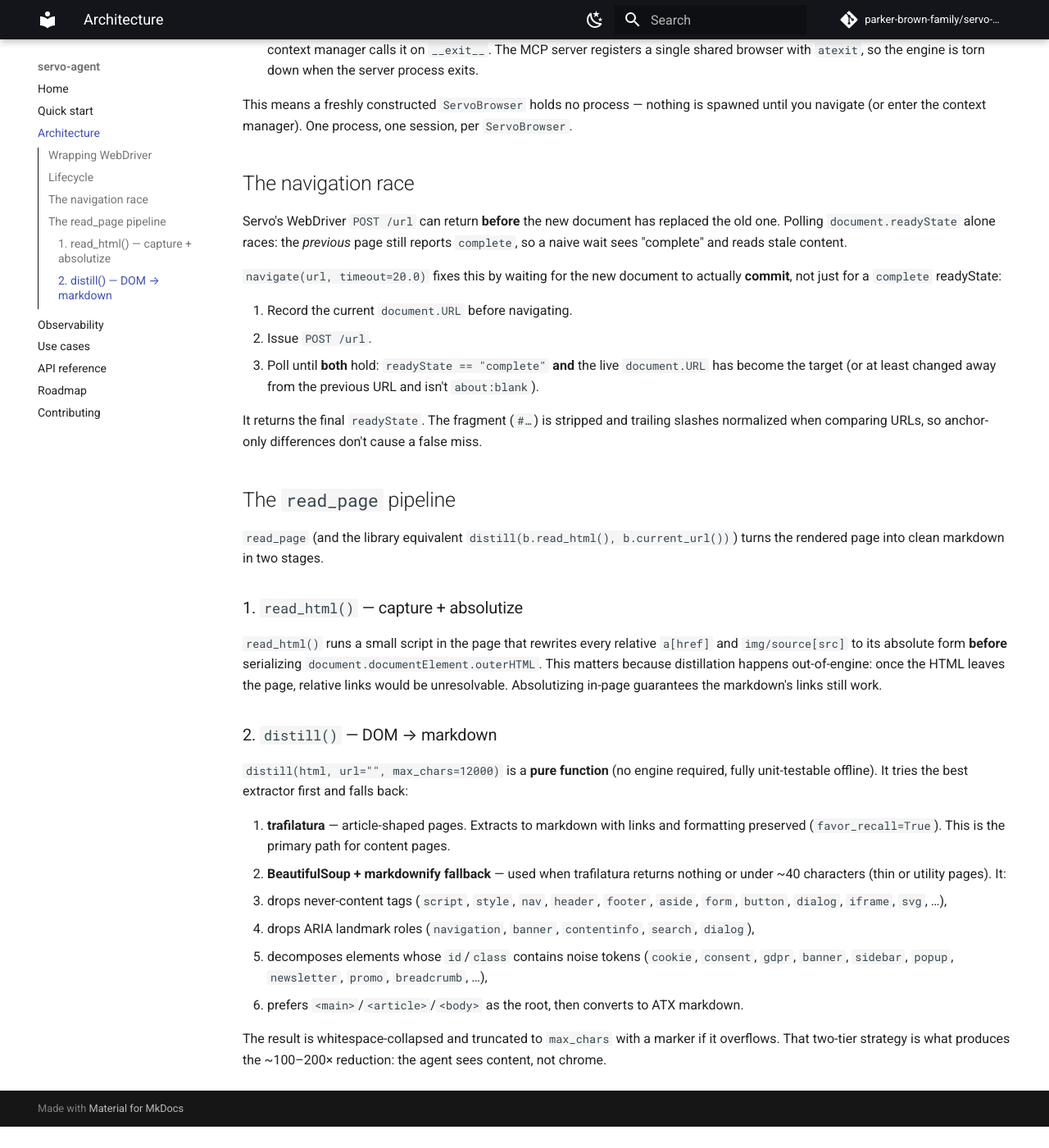
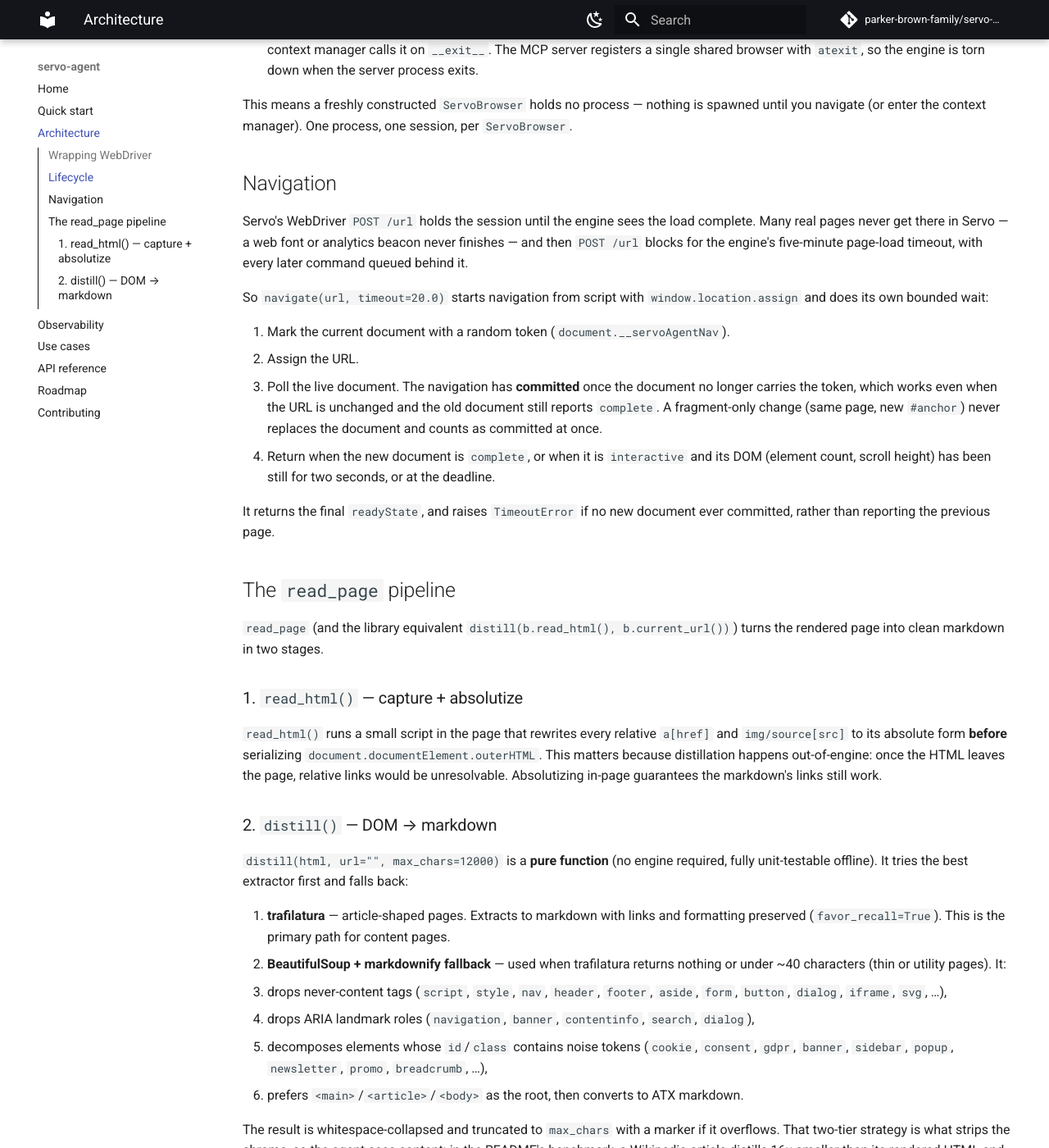
Before and after one commit to parker-brown-family/servo-agent, an MkDocs documentation site: the page built from docs/architecture.md, in a window 1280 px wide and 1400 px high, scrolled down 1166 px. Shown: the whole window at 82% size. Built offline with MkDocs 1.6.1 and Material for MkDocs 9.7.7, drawn with Linux system fonts in a browser that asks for light colours; comment, search, counter and statistics services are not loaded; before the commit the page ends 2540 px from its top, so only the background shows below that; some of the changed text lies outside the part shown.

Commit message:
The README, docs and product page now give an install that works and size numbers that are distillation's, not the output cap's
Install instructions everywhere (README, docs/quickstart.md, the /info page)
now use `uv tool install git+https://github.com/parker-brown-family/servo-agent`
and say servo-agent is not on PyPI yet. The README gains a known-limits
section, names the `t3/native-read` fork branch that read_native needs, lists
read_native among the tools, and says contributors sign the CLA on their
first pull request; CONTRIBUTING.md and docs/contributing.md describe the CLA,
which they never mentioned. The API reference, quickstart and architecture
notes now match the code: all 16 tools, the real signatures, the
token-based navigation and the wider engine discovery. CHANGELOG records all
of this release's changes and its links no longer point at a v0.1.0 tag that
was never created.

Three public claims were wrong. `uv tool install servo-agent` and
`pipx install servo-agent` fail, because the name is not on PyPI, and anyone
who registers it would have been installed by our README. The headline size
numbers, "~59x smaller on average (146x peak, measured)" on the README and
the live /info page and "~100-200x" in four docs, came from a benchmark that
measured read_page's 12,000-character output cap along with distillation:
RFC 2616 is 2 MB of HTML and 452 KB of distilled markdown, so the 146x was
the cap. And read_native was presented as part of the product with no word
that only one branch of our fork provides its endpoint; the Servo Delight
setup builds the fork's main, which does not.

bench/read_page_bench.py now distills without the cap and shows what
read_page returns beside it. Re-run on 2026-10-21 across its five pages the
reduction is 2x to 27x, 5x in total, and the docs quote those numbers
(Wikipedia 16x, a Docusaurus page 27x) rather than a new average. The /info
page edits replace numbers and the install line only; the page's copy is
otherwise untouched, as is the kiosk. The xfail for the engine's
click-back-refresh bug now names its issue, #5.

```diff
--- a/docs/architecture.md
+++ b/docs/architecture.md
@@ -26,7 +26,7 @@ than pulling in a Selenium client. It opens one session
 (`POST /session` with `browserName: servo`) and maps the protocol onto
 agent-shaped primitives:
 
-- `navigate` → `POST /session/{id}/url`
+- `navigate` → `window.location.assign` via `execute/sync` (see below)
 - `eval_js` → `POST /session/{id}/execute/sync`
 - `find_all` → `POST /session/{id}/elements` (CSS selector)
 - `click`/`type` → `POST /session/{id}/element/{el}/click` and `/value`
@@ -58,24 +58,28 @@ This means a freshly constructed `ServoBrowser` holds no process — nothing is
 spawned until you navigate (or enter the context manager). One process, one
 session, per `ServoBrowser`.
 
-## The navigation race
+## Navigation
 
-Servo's WebDriver `POST /url` can return **before** the new document has replaced
-the old one. Polling `document.readyState` alone races: the *previous* page still
-reports `complete`, so a naive wait sees "complete" and reads stale content.
+Servo's WebDriver `POST /url` holds the session until the engine sees the load
+complete. Many real pages never get there in Servo — a web font or analytics
+beacon never finishes — and then `POST /url` blocks for the engine's five-minute
+page-load timeout, with every later command queued behind it.
 
-`navigate(url, timeout=20.0)` fixes this by waiting for the new document to
-actually **commit**, not just for a `complete` readyState:
+So `navigate(url, timeout=20.0)` starts navigation from script with
+`window.location.assign` and does its own bounded wait:
 
-1. Record the current `document.URL` before navigating.
-2. Issue `POST /url`.
-3. Poll until **both** hold: `readyState == "complete"` **and** the live
-   `document.URL` has become the target (or at least changed away from the
-   previous URL and isn't `about:blank`).
+1. Mark the current document with a random token (`document.__servoAgentNav`).
+2. Assign the URL.
+3. Poll the live document. The navigation has **committed** once the document
+   no longer carries the token, which works even when the URL is unchanged and
+   the old document still reports `complete`. A fragment-only change (same page,
+   new `#anchor`) never replaces the document and counts as committed at once.
+4. Return when the new document is `complete`, or when it is `interactive` and
+   its DOM (element count, scroll height) has been still for two seconds, or at
+   the deadline.
 
-It returns the final `readyState`. The fragment (`#…`) is stripped and trailing
-slashes normalized when comparing URLs, so anchor-only differences don't cause a
-false miss.
+It returns the final `readyState`, and raises `TimeoutError` if no new document
+ever committed, rather than reporting the previous page.
 
 ## The `read_page` pipeline
 
@@ -112,5 +116,6 @@ falls back:
      markdown.
 
 The result is whitespace-collapsed and truncated to `max_chars` with a marker if
-it overflows. That two-tier strategy is what produces the ~100–200× reduction:
-the agent sees content, not chrome.
+it overflows. That two-tier strategy is what strips the chrome, so the agent sees
+content: in the README's benchmark, a Wikipedia article distills 16× smaller than
+its rendered HTML and a docs page 27× smaller.
```
Also changed, not shown: CHANGELOG.md (+36 -5 lines), CONTRIBUTING.md (+11 -2 lines), README.md (+59 -19 lines), docs/api.md (+10 -5 lines), docs/contributing.md (+10 -1 lines), docs/index.md (+9 -6 lines), docs/quickstart.md (+20 -6 lines), docs/use-cases.md (+3 -3 lines), 3 other files.
